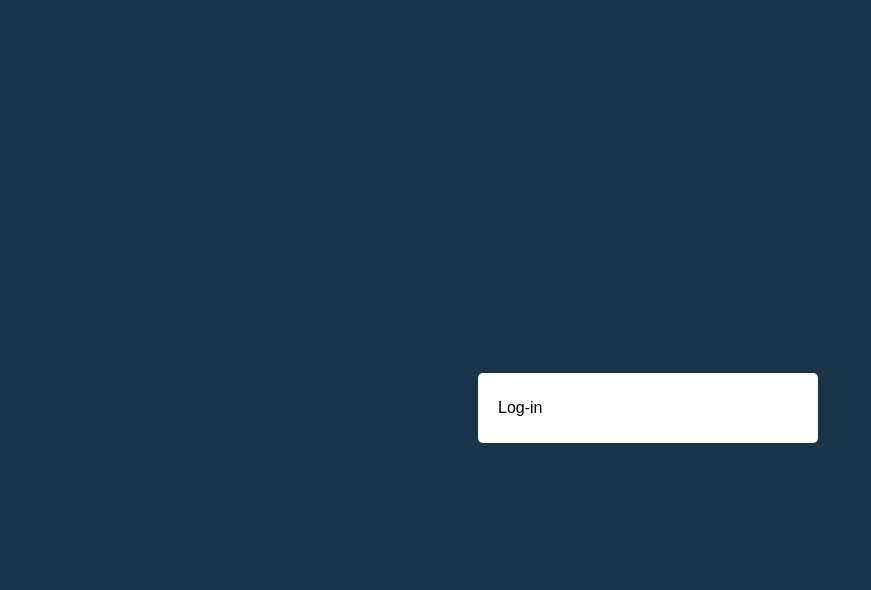
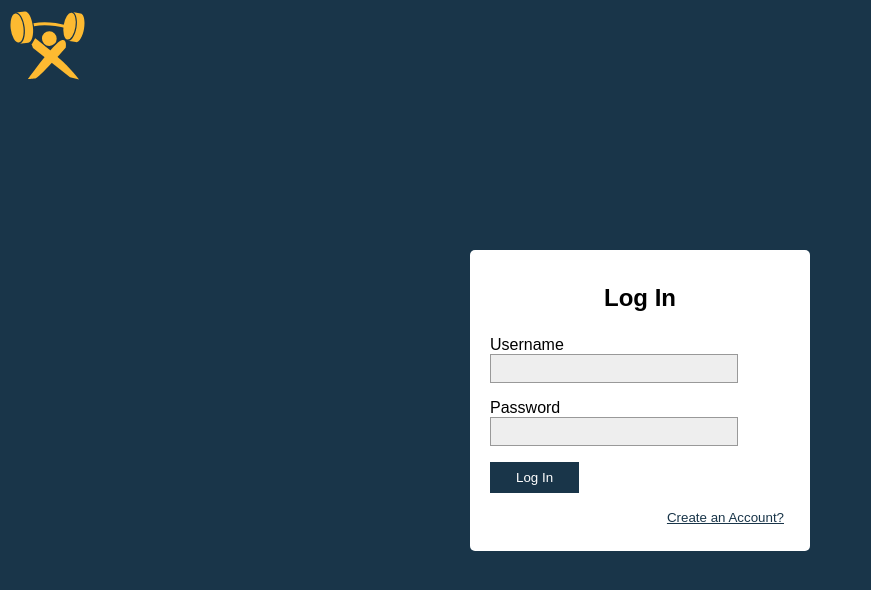
Before and after one commit to doughensel/fitness, a plain HTML site: page index.html in a window 1280 px wide. Shown: the whole page, without its empty margins (0-871 px from the left). Drawn offline with Linux system fonts and the light colour scheme.

Commit message:
JS swap between login/register

```diff
--- a/index.html
+++ b/index.html
@@ -7,16 +7,79 @@
 	<style>
 		:root{
 			--radius: 5px;
+			--blue: #193549;
 		}
 
 		html{
-			background-color: #193549;
+			background-color: var(--blue);
 			font-family: Arial;
 			font-size: 10px;
 		}
-
 		body{
 			font-size: 1.6rem;
+			margin: 0;
+			padding: 0;
+		}
+		a{
+			color: var(--blue);
+		}
+		button.link{
+			color: var(--blue);
+			background: none;
+			border: solid 0px transparent;
+			text-decoration: underline;
+			float: right;
+		}
+			button.link:after{
+				content: ' ';
+				display: block;
+				display: inline-block;
+				width: 100%;
+				height: 1px;
+				clear: both;
+			}
+		p.title{
+			font-size: 2.4rem;
+			text-align: center;
+			font-weight: bold;
+		}
+
+		input[type="text"],
+		input[type="password"]{
+			background-color: #EEEEEE;
+			border: solid 1px #999999;
+			padding: 3px;
+			width: 80%;
+			font-size: 1.8rem;
+		}
+			input[type="text"]:focus,
+			input[type="password"]:focus{
+				background-color: #FFFFFF;
+				box-shadow: 0px 0px 2px 2px rgba( 50, 50, 255, 0.5);
+			}
+
+		input[type="submit"]{
+			color: #FFFFFF;
+			background-color: var(--blue);
+			border: solid 1px var(--blue);
+			border-radius: 0px;
+			padding: 7px 25px;
+		}
+			input[type="submit"]:hover,
+			input[type="submit"]:focus,
+			input[type="submit"]:click{
+				color: var(--blue);
+				background-color: #FFFFFF;
+			}
+
+		.clear{ clear: both; }
+
+		#logo{
+			height: 75px;
+			width: 75px;
+			position: fixed;
+			top: 10px;
+			left: 10px;
 		}
 
 		#login{
@@ -29,25 +92,108 @@
 			display: table-cell;
 			vertical-align: middle;
 		}
-		#login .modal .content{
-			padding: 10px 20px;
+		#login .modal #form{
+			width: 300px;
+			margin: auto;
 			background-color: #FFFFFF;
 			width: 300px;
-			margin: auto;
 			border-radius: var(--radius);
+			padding: 10px 20px;
+		}
+		#form.register #loginForm{
+			display: none;
+		}
+		#form.register #registerForm{
+			display: block;
+		}
+		#form.login #registerForm{
+			display: none;
+		}
+		#form.login #loginForm{
+			display: block;
 		}
 	</style>
 
 </head>
 <body>
 
+	<div id="logo">
+		<?xml version="1.0" encoding="utf-8"?>
+		<!-- Generator: Adobe Illustrator 21.0.0, SVG Export Plug-In . SVG Version: 6.00 Build 0)  -->
+		<svg version="1.1" id="Layer_2" xmlns="http://www.w3.org/2000/svg" xmlns:xlink="http://www.w3.org/1999/xlink" x="0px" y="0px"
+			 viewBox="0 0 99.7 93.2" style="enable-background:new 0 0 99.7 93.2;" xml:space="preserve">
+		<style type="text/css">
+			.st0{fill:none;stroke:#FDBA31;stroke-width:4;stroke-miterlimit:10;}
+			.st1{fill:#FDBA31;}
+		</style>
+		<path class="st0" d="M31.6,19.6c7.4-1.5,22.5-2.9,44.7,3.1"/>
+		<g>
+			<ellipse transform="matrix(6.452557e-03 -1 1 6.452557e-03 13.9428 90.0733)" class="st1" cx="52.3" cy="38" rx="9.8" ry="9.8"/>
+			<path class="st1" d="M30.6,50.4L28.8,46l4.7-8.5c0,0,41.5,31.3,58.3,54.9l-12-3.1L30.6,50.4z"/>
+			<path class="st1" d="M23.7,92c0,0,35.1-49,44.8-51.9c7.9-2.3,5.6,10,5.6,10S37.9,90.9,33.4,91.2C28.9,91.5,23.7,92,23.7,92z"/>
+		</g>
+		<g>
+			<g>
+				<ellipse transform="matrix(0.9931 -0.1176 0.1176 0.9931 -2.7479 1.2713)" class="st1" cx="9.4" cy="23.9" rx="8.5" ry="19.4"/>
+				<path class="st1" d="M12.9,44.7c5-0.6,8-10.4,6.6-21.8C18.1,11.4,12.9,2.6,7.9,3.2l11.8-1.1c4.8-0.6,9.3,8.3,10.7,19.7
+					c1.4,11.4-1.4,21.1-6.2,21.7L12.9,44.7z"/>
+			</g>
+			<g>
+				<ellipse transform="matrix(0.1578 -0.9875 0.9875 0.1578 45.4034 96.3192)" class="st1" cx="79.2" cy="21.5" rx="18" ry="7.9"/>
+				<path class="st1" d="M77,40.9c4.6,0.7,9.7-7.2,11.4-17.8c1.7-10.6-0.7-19.7-5.3-20.5l10.8,2c4.4,0.7,6.2,9.7,4.5,20.3
+					s-6.6,18.5-11,17.8L77,40.9z"/>
+			</g>
+		</g>
+		</svg>
+	</div>
+
 	<div id="login">
 		<div class="modal">
-			<div class="content">
-				<p>Log-in</p>
+			<div id="form" class="login">
+				<form action="" method="" id="loginForm">
+					<p class="title">Log In</p>
+					<p>
+						<label for="username">Username</label><br />
+						<input type="text" id="username" />
+					</p>
+					<p>
+						<label for="pass">Password</label><br />
+						<input type="password" id="pass">
+					</p>
+					<p>
+						<input type="submit" value="Log In" />
+					</p>
+					<p>
+						<button type="button" class="link" id="test1" onclick="changePlaces('register');">Create an Account?</button>
+					</p>
+				</form>
+				<form action="" method="" id="registerForm">
+					<p class="title">Register</p>
+					<p>
+						<label for="regUser">Username</label><br />
+						<input type="text" id="regUser" />
+					</p>
+					<p>
+						<label for="regPass">Password</label><br />
+						<input type="text" id="regPass" />
+					</p>
+					<p>
+						<input type="submit" value="Create User" />
+					</p>
+					<p>
+						<button type="button" class="link" id="test2" onclick="changePlaces('login');">Return to Log In</button>
+					</p>
+				</form>
+				<div class="clear"></div>
 			</div>
 		</div>
 	</div>
 
+<script type="text/javascript">
+function changePlaces( target ){
+	document.getElementById('form').className = target;
+}
+</script>
+
 </body>
 </html>
```
